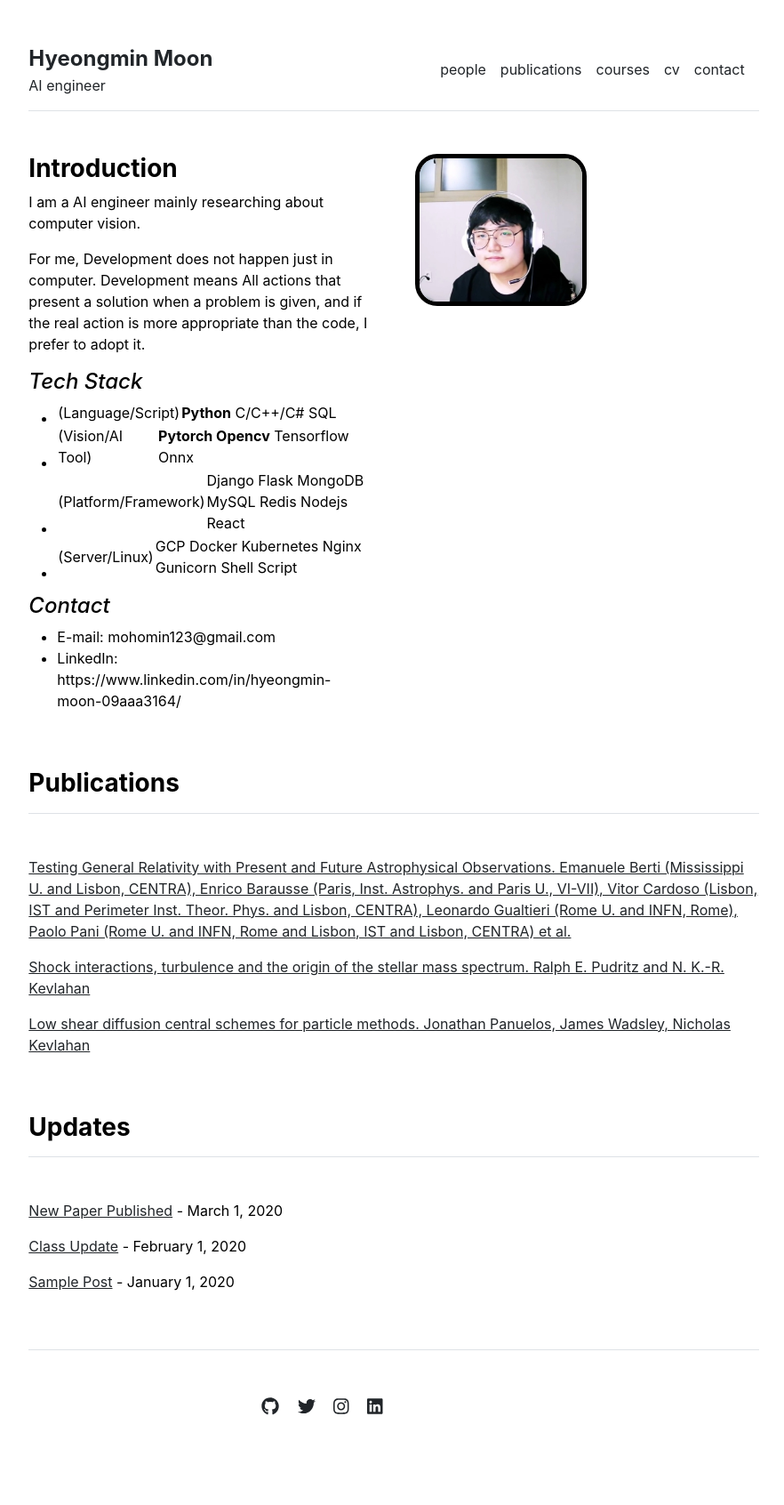
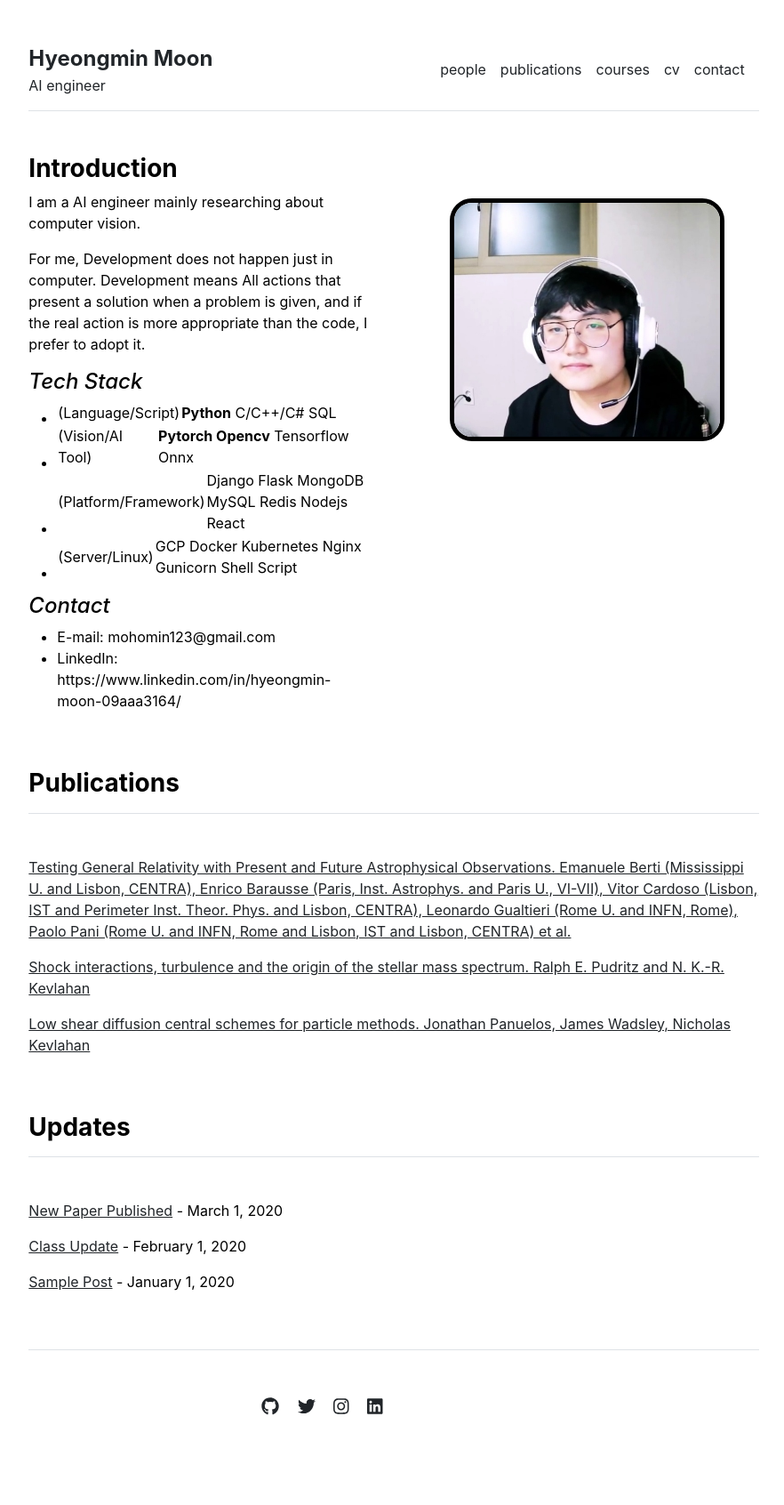
Before and after one commit to HyeongminMoon/HyeongminMoon.github.io, a Jekyll site: the page built from index.md, in a window 1280 px wide. Shown: the whole page at 89% size, without its empty margins (197-1079 px from the left). Built offline with Jekyll 4.4.1, drawn with Linux system fonts in a browser that asks for light colours.

Commit message:
Update home.html

```diff
--- a/_layouts/home.html
+++ b/_layouts/home.html
@@ -8,7 +8,7 @@ layout: default
     {{ content }}
   </div>
   <div class="col-md-6">
-    <img src="{{ site.github.url }}/assets/img/profile.jpg" alt="Home" width="50%" style="border: 5px solid black; border-radius:25px;">
+    <img src="{{ site.github.url }}/assets/img/profile.jpg" alt="Home" width="80%" style="display: block; margin: 50px auto 50px auto; border: 5px solid black; border-radius:25px;">
   </div>
 </div>
 
```
